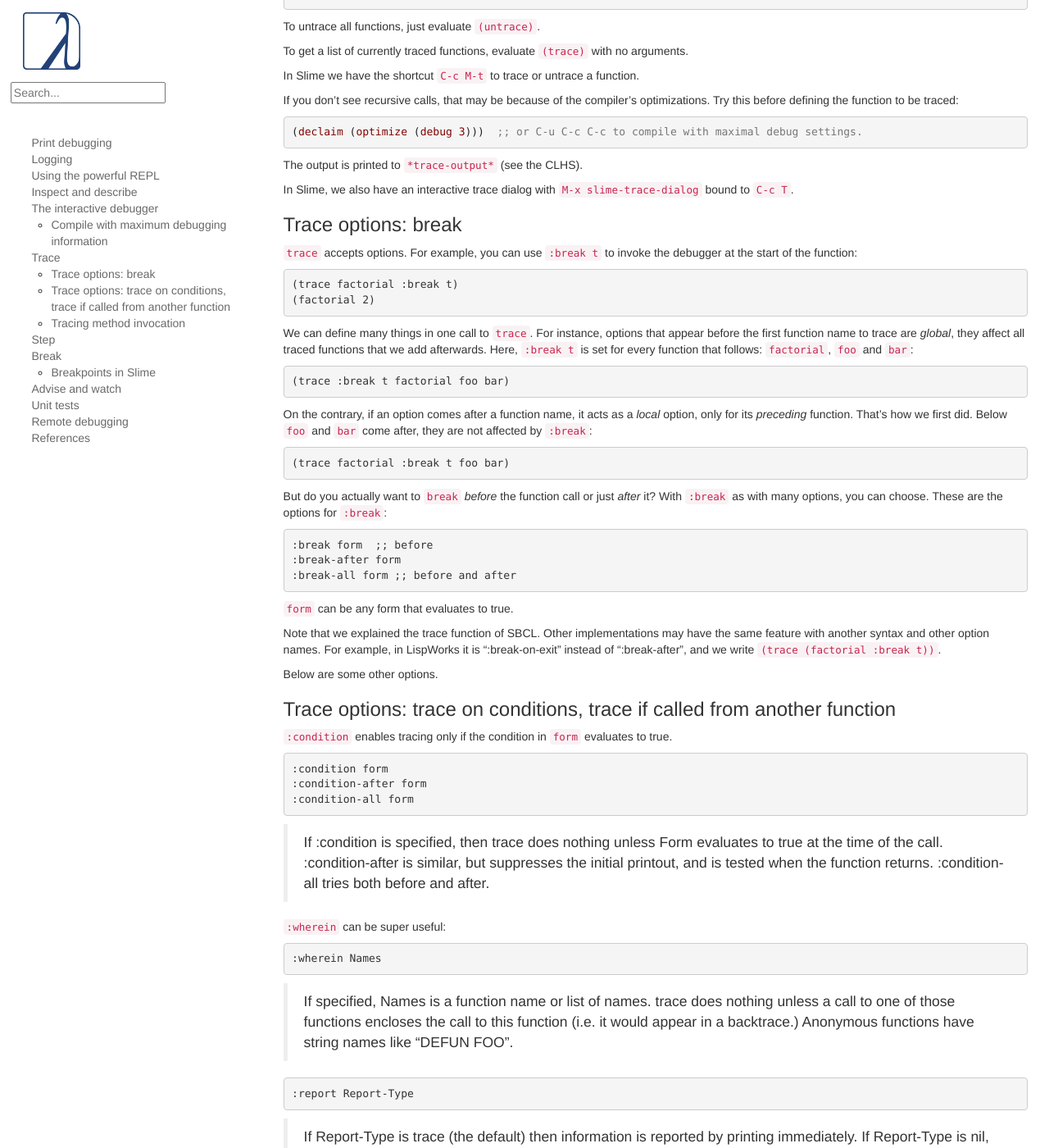
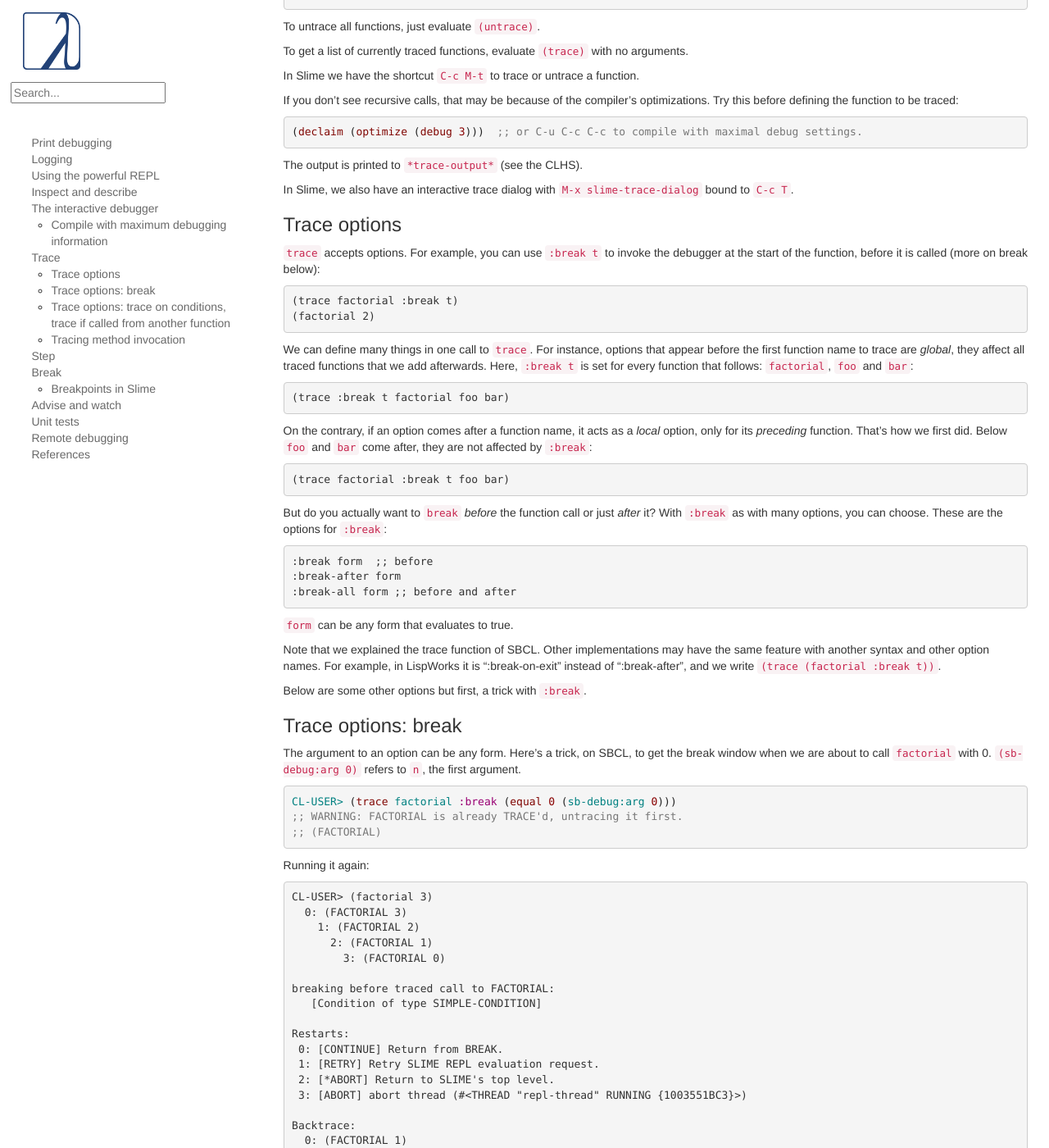
Before and after one commit to LispCookbook/cl-cookbook, a Jekyll site: the page built from debugging.md, in a window 1280 px wide and 1400 px high, scrolled down 4432 px. Shown: the whole window at 82% size. Built offline with Jekyll 4.4.1, drawn with Linux system fonts in a browser that asks for light colours; some of the changed text lies outside the part shown.

Commit message:
debugging: break if n = 0

````diff
--- a/debugging.md
+++ b/debugging.md
@@ -264,10 +264,10 @@ In Slime, we also have an interactive trace dialog with ``M-x
 slime-trace-dialog`` bound to `C-c T`.
 
 
-### Trace options: break
+### Trace options
 
 `trace` accepts options. For example, you can use `:break t` to invoke
-the debugger at the start of the function:
+the debugger at the start of the function, before it is called (more on break below):
 
     (trace factorial :break t)
     (factorial 2)
@@ -303,7 +303,44 @@ implementations may have the same feature with another syntax and
 other option names.  For example, in LispWorks it is ":break-on-exit"
 instead of ":break-after", and we write `(trace (factorial :break t))`.
 
-Below are some other options.
+Below are some other options but first, a trick with `:break`.
+
+### Trace options: break
+
+The argument to an option can be any form. Here's a trick, on SBCL, to
+get the break window when we are about to call `factorial`
+with 0. `(sb-debug:arg 0)` refers to `n`, the first argument.
+
+~~~lisp
+CL-USER> (trace factorial :break (equal 0 (sb-debug:arg 0)))
+;; WARNING: FACTORIAL is already TRACE'd, untracing it first.
+;; (FACTORIAL)
+~~~
+
+Running it again:
+
+```
+CL-USER> (factorial 3)
+  0: (FACTORIAL 3)
+    1: (FACTORIAL 2)
+      2: (FACTORIAL 1)
+        3: (FACTORIAL 0)
+
+breaking before traced call to FACTORIAL:
+   [Condition of type SIMPLE-CONDITION]
+
+Restarts:
+ 0: [CONTINUE] Return from BREAK.
+ 1: [RETRY] Retry SLIME REPL evaluation request.
+ 2: [*ABORT] Return to SLIME's top level.
+ 3: [ABORT] abort thread (#<THREAD "repl-thread" RUNNING {1003551BC3}>)
+
+Backtrace:
+  0: (FACTORIAL 1)
+      Locals:
+        N = 1   <---------- before calling (factorial 0), n equals 1.
+```
+
 
 ### Trace options: trace on conditions, trace if called from another function
 
````
